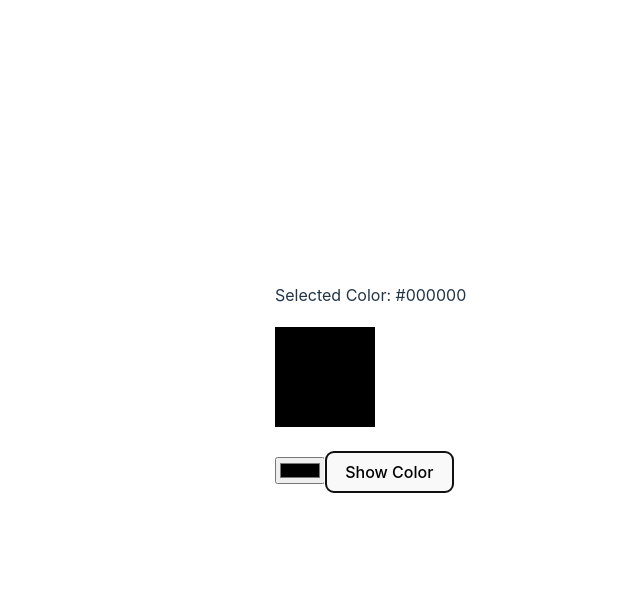
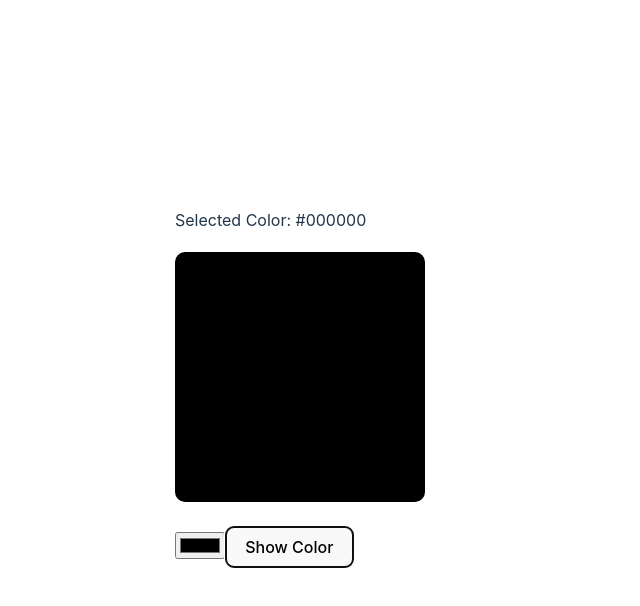
Before and after one commit to Bv28dog/react_js, a React (Vite) app: page / in a window 1280 px wide. Both pictures are taken after a click on the button "Show Color". Shown: the top 606 px of the page, without its empty margins (425-1065 px from the left). Built offline with nearby package versions, Linux system fonts and the light colour scheme.

Commit message:
edit some think

```diff
--- a/src/App.jsx
+++ b/src/App.jsx
@@ -14,16 +14,17 @@ const App = () => {
     }
   };
   return (
-    <div style={{ marginLeft: "700px" }}>
+    <div style={{ marginLeft: "600px" }}>
       <div>Selected Color: {selectedColor}</div>
       <div>
         {displayColor && (
           <div
             style={{
-              width: "100px",
-              height: "100px",
+              width: "250px",
+              height: "250px",
               backgroundColor: displayColor,
               marginTop: "20px",
+              borderRadius: "10px",
             }}
           ></div>
         )}
```
